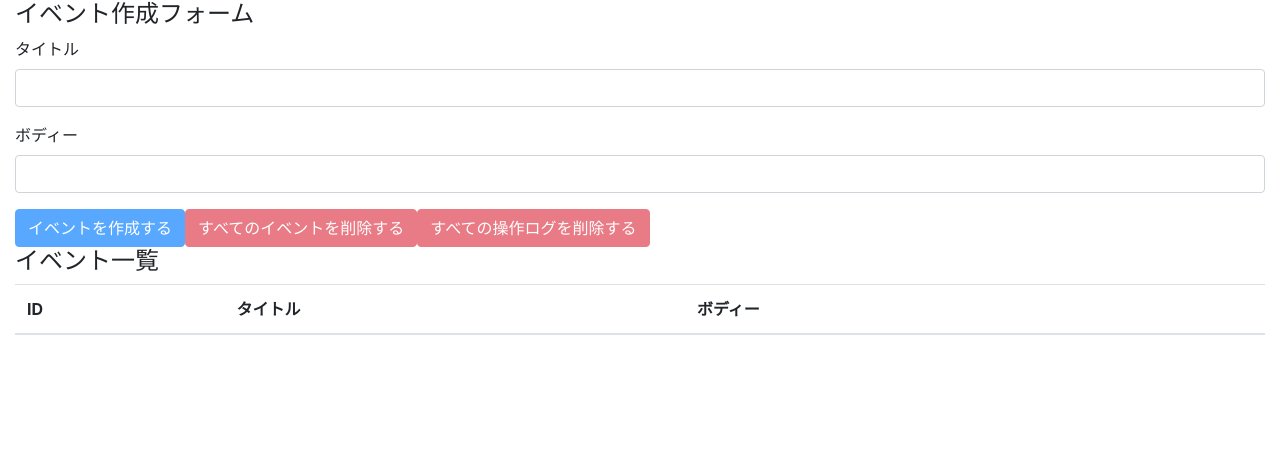
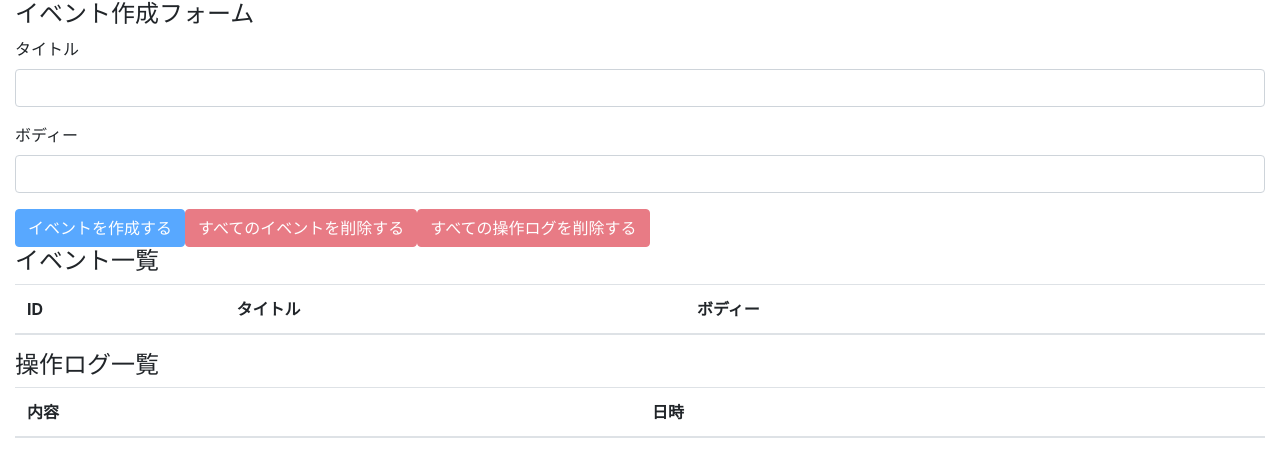
Before and after one commit to nmackee/react-hooks-101, a React (Create React App) app: page / in a window 1280 px wide. Shown: the top 476 px of the page. Built offline with nearby package versions, Linux system fonts and the light colour scheme.

Commit message:
display all operation logs

```diff
--- a/src/components/App.js
+++ b/src/components/App.js
@@ -4,6 +4,7 @@
 
 import EventForm from './EventForm'
 import Events from './Events'
+import OperationLogs from './OperationLogs.js'
 import AppContext from '../contexts/AppContext';
 import reducer from '../reducers'
 
@@ -22,6 +23,7 @@
     <div className="container-fluid">
       <EventForm />
       <Events />
+      <OperationLogs />
     </div>
     </AppContext.Provider>
   )
--- a/src/components/Event.js
+++ b/src/components/Event.js
@@ -2,7 +2,6 @@
 
 import {
   ADD_OPERATION_LOG,
-  DELETE_ALL_OPERATION_LOGS,
   DELETE_EVENT
 } from '../actions'
 import AppContext from '../contexts/AppContext'
--- /dev/null
+++ b/src/components/OperationLog.js
@@ -0,0 +1,12 @@
+import React from "react";
+
+const OperationLog = ({ operationLog }) => {
+  return (
+    <tr>
+      <td>{operationLog.description}</td>
+      <td>{operationLog.operatedAt}</td>
+    </tr>
+  )
+}
+
+export default OperationLog
--- /dev/null
+++ b/src/components/OperationLogs.js
@@ -0,0 +1,32 @@
+import React, { useContext } from 'react'
+
+import OperationLog from './OperationLog'
+import AppContext from '../contexts/AppContext'
+
+
+const OperationLogs = () => {
+  const { state } = useContext(AppContext)
+  return (
+    <>
+      <h4>操作ログ一覧</h4>
+      <table className='table table-hover'>
+        <thead>
+          <tr>
+            <th>内容</th>
+            <th>日時</th>
+          </tr>
+        </thead>
+        <tbody>
+          {
+            state.operationLogs.map((operationLog, index) => {
+              return <OperationLog key={index} operationLog={operationLog} />
+            })
+          }
+
+        </tbody>
+      </table>
+    </>
+  )
+}
+
+export default OperationLogs
```
